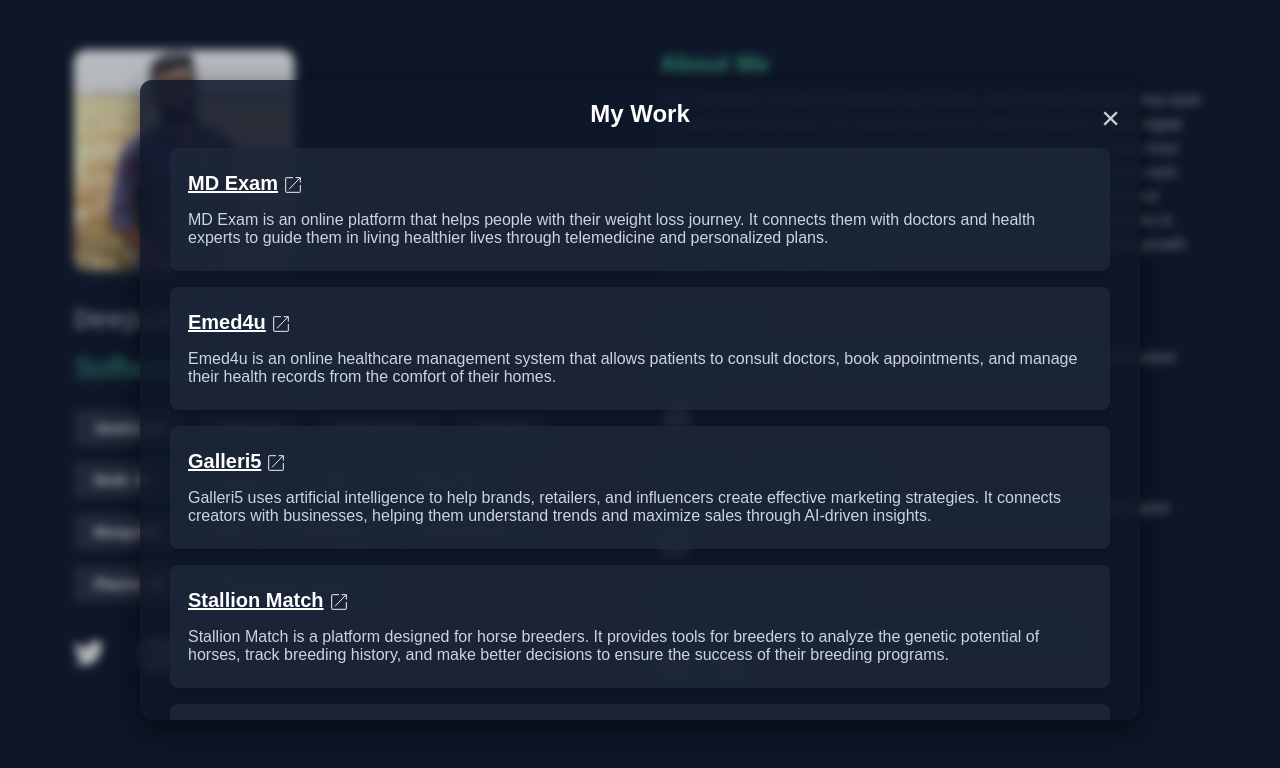
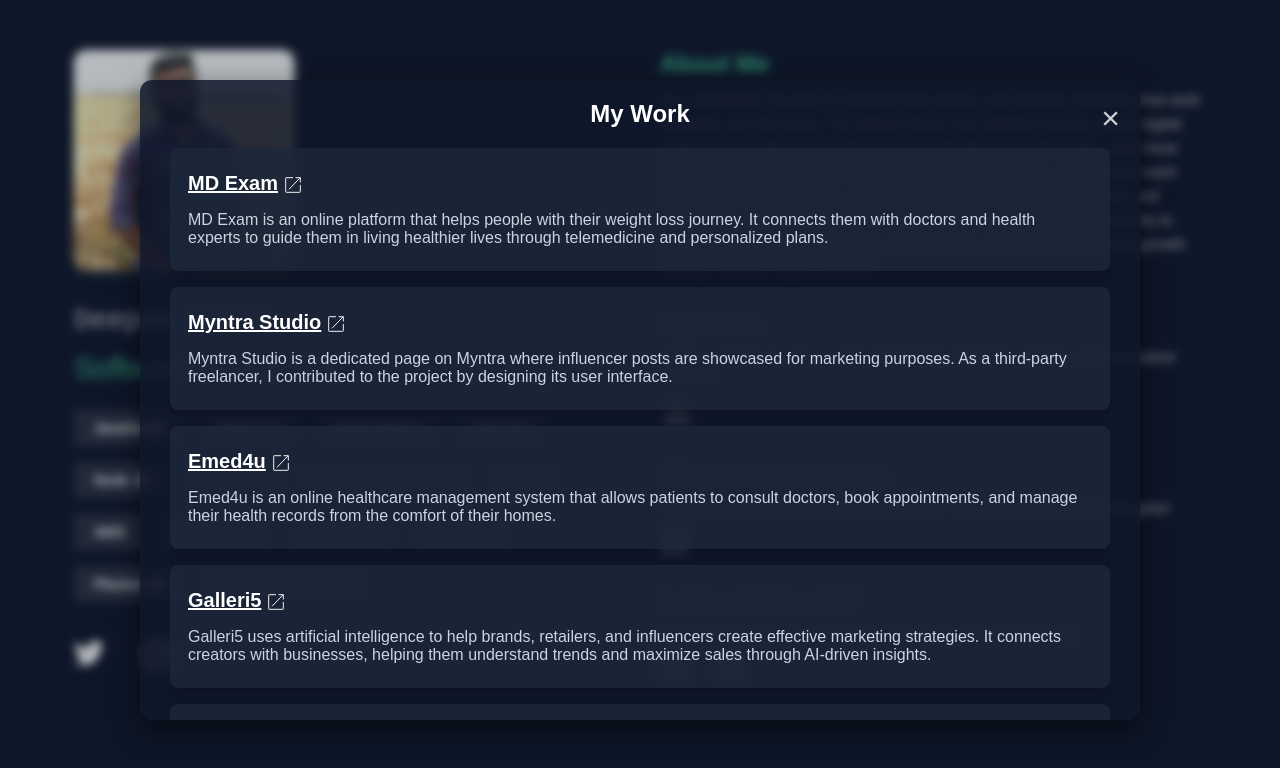
Before and after one commit to deepakmehra96/profile, a Next.js app: page / in a window 1280 px wide. Both pictures are taken after a click on the element 677 px from the left and 411 px from the top of the page. Shown: the top 768 px of the page. Built offline with nearby package versions, Linux system fonts and the light colour scheme.

Commit message:
myantra pge

```diff
--- a/src/app/components/Home/index.tsx
+++ b/src/app/components/Home/index.tsx
@@ -49,12 +49,12 @@
                         <div className='skills__skill'>Next JS</div>
                         <div className='skills__skill'>Node JS</div>
                         <div className='skills__skill'>Firebase</div>
+                        <div className='skills__skill'>Prompt Engineering</div>
+                        <div className='skills__skill'>SEO</div>
                         <div className='skills__skill'>AWS</div>
                         <div className='skills__skill'>HTML/CSS</div>
                         <div className='skills__skill'>MongoDB</div>
-                        <div className='skills__skill'>SEO</div>
                         <div className='skills__skill'>Chat App</div>
-                        <div className='skills__skill'>Performance</div>
                         <div className='skills__skill'>Plasmo JS</div>
                         <div className='skills__skill'>Responsive Design</div>
                     </div>
--- a/src/app/components/Projects/index.tsx
+++ b/src/app/components/Projects/index.tsx
@@ -10,6 +10,11 @@
         title: "MD Exam",
         link: "https://mdexam.com/",
         description: "MD Exam is an online platform that helps people with their weight loss journey. It connects them with doctors and health experts to guide them in living healthier lives through telemedicine and personalized plans."
+    },
+    {
+        title: "Myntra Studio",
+        link: "https://www.myntra.com/studio/home",
+        description: "Myntra Studio is a dedicated page on Myntra where influencer posts are showcased for marketing purposes. As a third-party freelancer, I contributed to the project by designing its user interface."
     },
     {
         title: "Emed4u",
```
